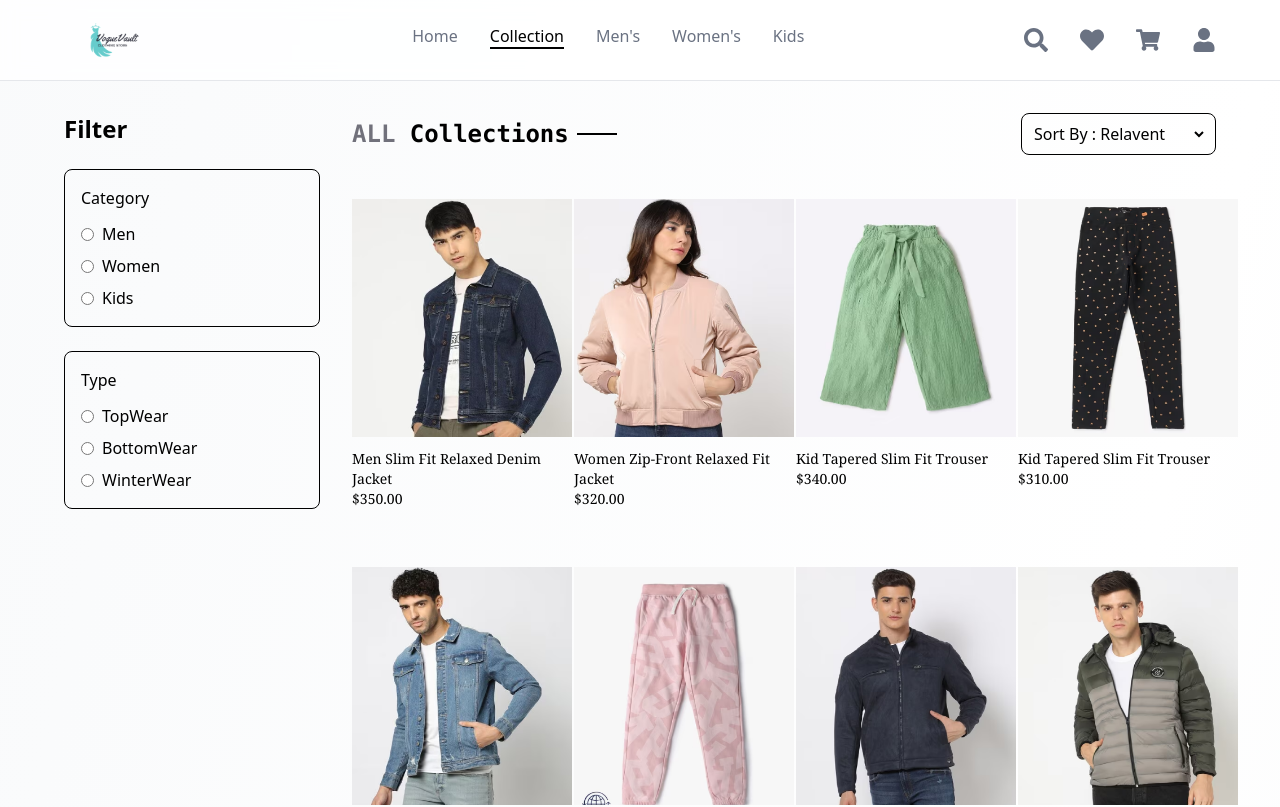
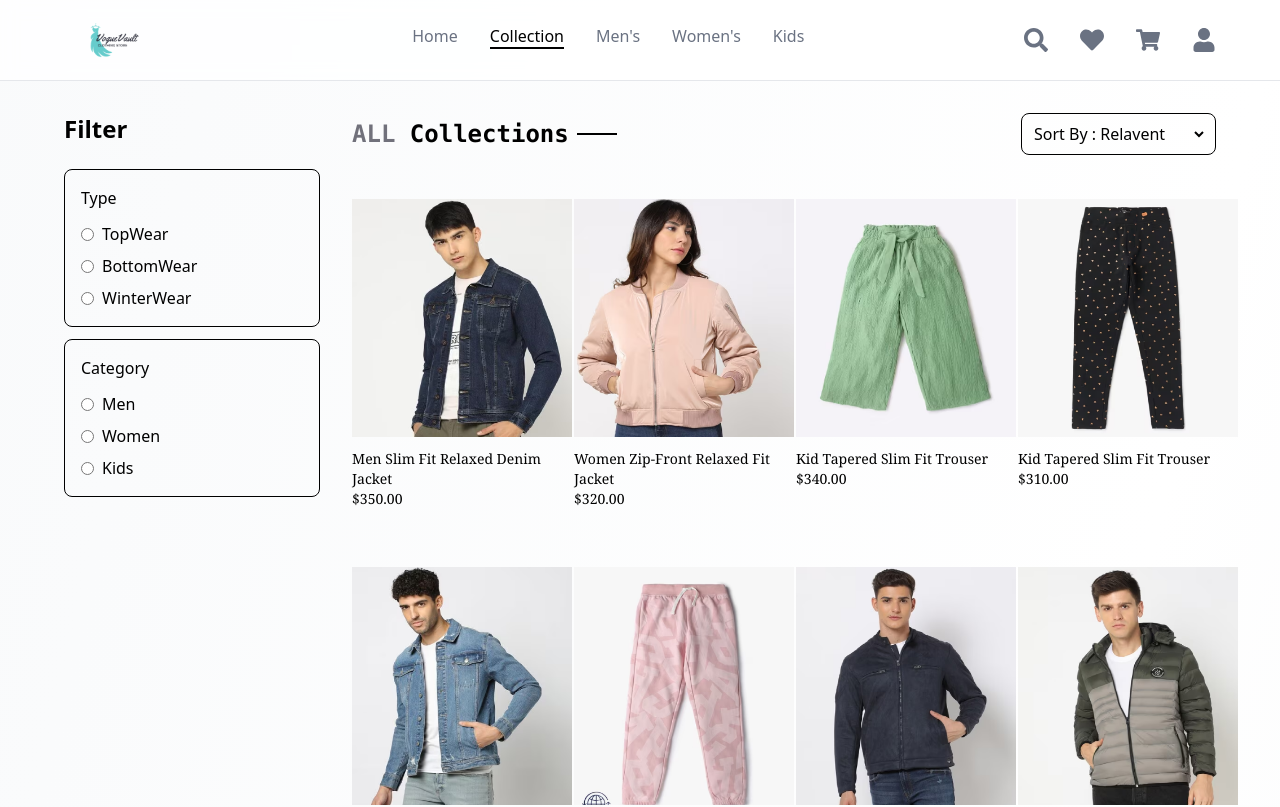
Before and after one commit to Deadshot-45/VogueVault, a React (Vite) app: page /collection in a window 1280 px wide. Shown: the top 807 px of the page. Built offline with nearby package versions, Linux system fonts and the light colour scheme.

Commit message:
Filter LAYOUT CHANGE

```diff
--- a/src/Components/Pages/Collection.jsx
+++ b/src/Components/Pages/Collection.jsx
@@ -87,69 +87,19 @@ const Collection = () => {
 
   return (
     <div className="flex gap-8 max-md:flex-col">
-      <aside className="w-64 max-lg:w-40 max-md:w-full max-md:flex max-md:justify-between flex-shrink-0">
-        <h2 className="text-2xl font-semibold mb-6 max-md:mb-0">Filter</h2>
-
-        <div className="space-y-6 max-lg:flex">
-          <div className="space-y-6">
-            {/* Category Filter */}
-          <div
-            className="border max-md:border-none rounded-lg p-4 max-md:py-0 mx-auto max-md:hidden"
-            id="category-filter"
-          >
-            <h3 className="font-medium mb-3">Category</h3>
-            <div className="space-y-2 max-md:flex items-center max-md:gap-3">
-              {["Men", "Women", "Kids"].map((category, index) => (
-                <React.Fragment key={index}>
-                  <label className="flex items-center gap-2">
-                    <input
-                      type="radio"
-                      name="sortbycategory"
-                      onClick={() => handleSortByCategory(category)}
-                      className="accent-red-600"
-                    />
-                    {category}
-                  </label>
-                </React.Fragment>
-              ))}
-            </div>
-          </div>
-
-          {/* SubCategory Filter */}
-          <div
-            className="border max-md:border-none rounded-lg p-4 max-md:py-0 mx-auto max-md:hidden"
-            id="type-filter"
-          >
-            <h3 className="font-medium mb-3 max-md:mx-auto">Type</h3>
-            <div className="space-y-2 max-md:flex items-center max-md:gap-3">
-              {["TopWear", "BottomWear", "WinterWear"].map(
-                (category, index) => (
-                  <React.Fragment key={index}>
-                    <label className="flex items-center gap-2">
-                      <input
-                        type="radio"
-                        name="sortbycategory"
-                        onClick={() => handleSortByType(category)}
-                        className="accent-red-600"
-                      />
-                      {category}
-                    </label>
-                  </React.Fragment>
-                )
-              )}
-            </div>
-          </div>
-          </div>
-
+      <aside className="w-64 relative max-lg:w-40 max-md:w-full max-md:flex max-xs:flex-col max-md:justify-between flex-shrink-0">
+        <div className="max-xs:flex justify-between w-full">
+          <h2 className="text-2xl font-semibold mb-6 max-md:mb-0 max-xs:mr-6">
+            Filter
+          </h2>
           {/* Collapsible Filter Buttons */}
-          <div className="max-md:flex max-md:justify-center max-md:gap-3 md:hidden">
+          <div className="max-md:flex max-md:gap-3 md:hidden">
             <button
               className="bg-black text-white py-2 px-4 h-[50px] rounded-lg max-md:block"
               onClick={() => {
                 const categoryFilter =
                   document.getElementById("category-filter");
                 categoryFilter.classList.toggle("max-md:hidden");
-
               }}
             >
               Category
@@ -163,6 +113,51 @@ const Collection = () => {
             >
               Type
             </button>
+          </div>
+        </div>
+
+        {/* SubCategory/ Type Filter */}
+        <div
+          className="border max-md:border-none rounded-lg p-4 max-xs:p-0 max-md:py-0 mx-auto max-xs:mx-0 max-md:hidden max-xs:mb-2 mb-3"
+          id="type-filter"
+        >
+          <h3 className="font-medium mb-3 max-xs:m-0">Type</h3>
+          <div className="space-y-2 max-xs:space-y-0 max-md:flex flex-wrap items-center max-md:min-xs:gap-3 space-x-2">
+            {["TopWear", "BottomWear", "WinterWear"].map((category, index) => (
+              <React.Fragment key={index}>
+                <label className="flex items-center gap-2">
+                  <input
+                    type="radio"
+                    name="sortbycategory"
+                    onClick={() => handleSortByType(category)}
+                    className="accent-red-600"
+                  />
+                  {category}
+                </label>
+              </React.Fragment>
+            ))}
+          </div>
+        </div>
+        {/* Category Filter */}
+        <div
+          className="border max-md:border-none rounded-lg p-4 max-xs:p-1 max-sm:py-0 mx-auto max-md:hidden"
+          id="category-filter"
+        >
+          <h3 className="font-medium mb-3 max-xs:mb-0">Category</h3>
+          <div className="space-y-2 max-md:flex flex-wrap items-center max-md:min-xs:gap-3 space-x-2">
+            {["Men", "Women", "Kids"].map((category, index) => (
+              <React.Fragment key={index}>
+                <label className="flex items-center gap-2">
+                  <input
+                    type="radio"
+                    name="sortbycategory"
+                    onClick={() => handleSortByCategory(category)}
+                    className="accent-red-600"
+                  />
+                  {category}
+                </label>
+              </React.Fragment>
+            ))}
           </div>
         </div>
       </aside>
```
